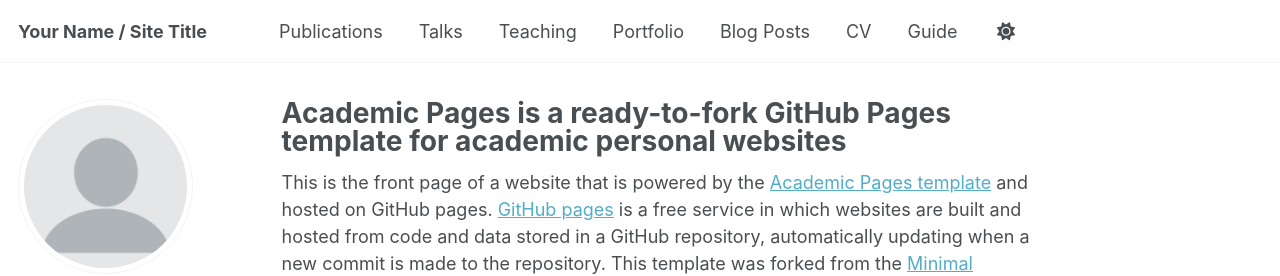
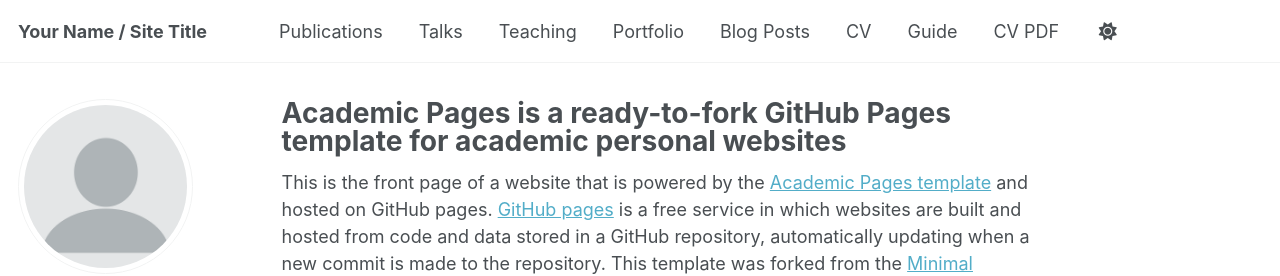
Before and after one commit to limespindrift/limespindrifttest.github.io, a Jekyll site: the page built from _pages/about.md, in a window 1280 px wide. Shown: the top 276 px of the page. Built offline with Jekyll 4.4.1, drawn with Linux system fonts in a browser that asks for light colours; some web fonts are replaced; a script that is not in the unit is left out.

Commit message:
Update masthead.html
Try to hardcode a cdv

```diff
--- a/_includes/masthead.html
+++ b/_includes/masthead.html
@@ -15,6 +15,7 @@
             {% endif %}
             <li class="masthead__menu-item"><a href="{{ domain }}{{ link.url }}">{{ link.title }}</a></li>
           {% endfor %}
+          <li class="masthead__menu-item"><a href="{{ domain }}/files/paper1.pdf">CV PDF</a></li>
           <li id="theme-toggle" class="masthead__menu-item persist tail">
             <a role="button" aria-labelledby="theme-icon"><i id="theme-icon" class="fa-solid fa-sun" aria-hidden="true" title="toggle theme"></i></a>
           </li>
```
